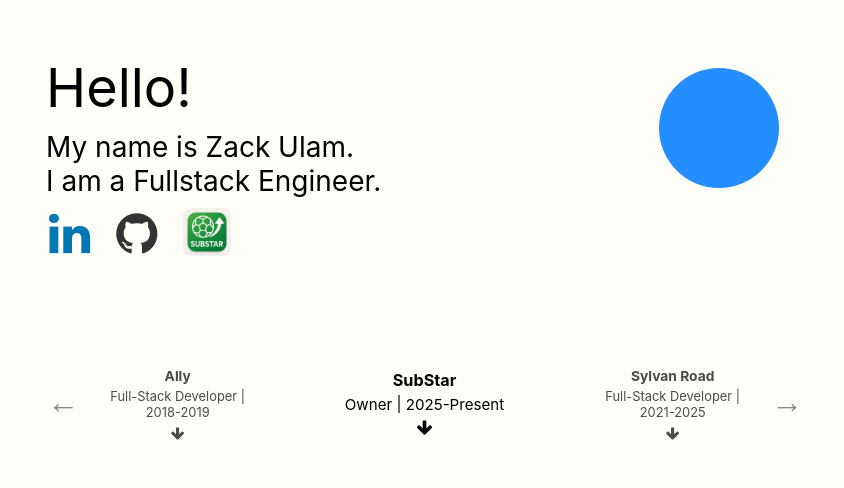
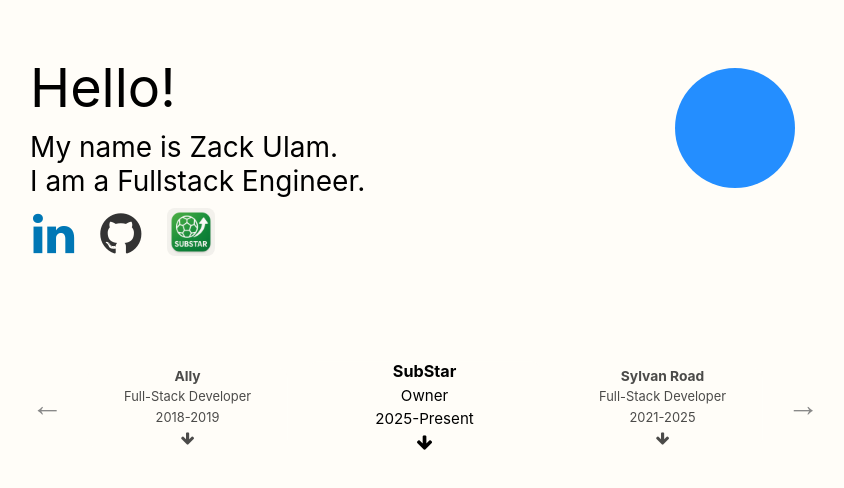
Before and after one commit to zulam/zulam.github.io, a React (Vite) app: page / in a window 1280 px wide. Shown: the top 488 px of the page, without its empty margins (215-1059 px from the left). Built offline with nearby package versions, Linux system fonts and the light colour scheme.

Commit message:
some styling fixes

```diff
--- a/src/generic_components/ExperienceCard.jsx
+++ b/src/generic_components/ExperienceCard.jsx
@@ -6,7 +6,8 @@ function ExperienceCard({ color, company, title, timespan, description, active,
                 style={{ backgroundColor: 'rgb(255, 253, 248)' }}
             >
                 <p className={`experience-card-company ${expanded ? 'text-black' : `text-${color}`}`}>{company}</p>
-                <p className='experience-card-title text-black'>{title} | {timespan}</p>
+                <p className='experience-card-title text-black'>{title} </p>
+                <p className='experience-card-title text-black'>{timespan}</p>
                 <i className={`fa fa-arrow-down text-black ${(active && !expanded) ? 'bounce' : ''}`}></i>
                 {expanded && (
                     <div className='text-black'>
--- a/src/routes/index.jsx
+++ b/src/routes/index.jsx
@@ -182,9 +182,9 @@ function App() {
 						{randomShape}
 					</div>
 				</div>
-				<div className="experience-carousel" style={{ display: 'flex', flexDirection: 'row', justifyContent: 'center', marginTop: '100px' }}>
+				<div className="experience-carousel" style={{ display: 'flex', flexDirection: 'row', justifyContent: 'center', marginTop: '100px', maxWidth: '80vw', width: '800px', overflow: 'hidden' }}>
 					<button onClick={handlePrev} style={{ fontSize: 32, background: 'none', border: 'none', cursor: 'pointer', color: '#888', zIndex: 2 }} aria-label="Previous Experience">&#8592;</button>
-					<div style={{ display: 'flex', flexDirection: 'row', alignItems: 'center', justifyContent: 'center', gap: '0' }}>
+					<div style={{ display: 'flex', flexDirection: 'row', alignItems: 'center', justifyContent: 'center', gap: '0', width: '100%' }}>
 						{getCarouselIndices().map((idx) => {
 							const isCenter = idx === carouselIndex;
 							const isSide = !isCenter;
@@ -194,11 +194,10 @@ function App() {
 									className={isSide ? 'carousel-side-item' : ''}
 									onClick={isCenter ? () => handleExpand(idx) : undefined}
 									style={{
-										width: isCenter ? '50%' : '30%',
+										width: '33.3%',
 										transition: 'all 0.2s',
 										cursor: isCenter ? 'pointer' : 'default',
-										padding: '0',
-										position: 'relative',
+										padding: '0px',
 										opacity: isCenter ? 1 : 0.7,
 										zIndex: isCenter ? 2 : 1,
 										transform: isCenter ? 'scale(1.08)' : 'scale(0.92)',
--- a/src/styles.css
+++ b/src/styles.css
@@ -83,7 +83,6 @@ a:hover {
 }
 
 .experience-card-container {
-	flex: 1;
 	padding-inline: 10px;
 }
 
@@ -124,7 +123,6 @@ a:hover {
 }
 
 #container {
-	/* width: 80%; */
 	justify-content: center;
 	align-items: center;
 	margin: 0 auto;
```
